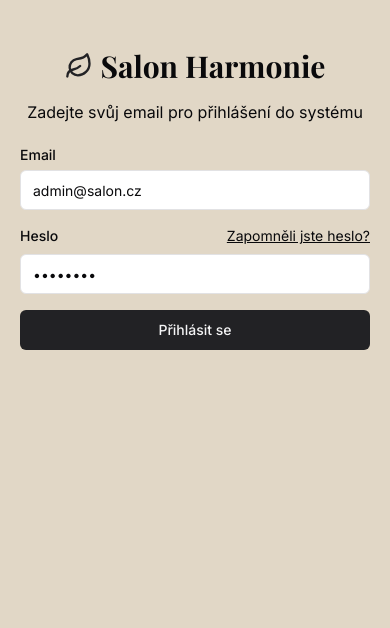
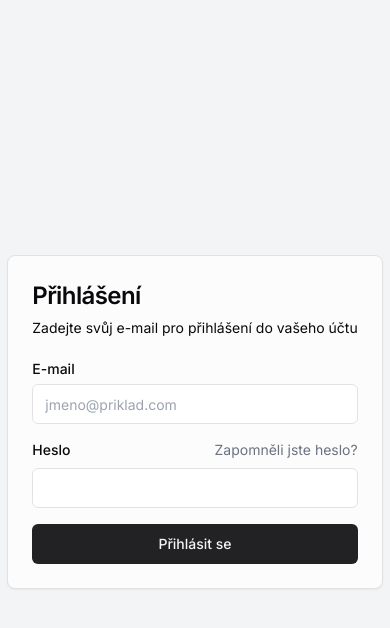
Before and after one commit to ishchuktaras/salon-harmonie-frontend, a Next.js app: page /login in a window 390 px wide. Shown: the top 628 px of the page. Built offline with nearby package versions, Linux system fonts and the light colour scheme; no server answers.

Commit message:
fix(login): Deaktivace odkazu 'Zapomenuté heslo' s tooltipem

```diff
--- a/src/app/login/page.tsx
+++ b/src/app/login/page.tsx
@@ -1,68 +1,74 @@
-// soubor: src/app/login/page.tsx
+'use client'
 
-"use client"
-
-import { Button } from "@/components/ui/button"
-import { Input } from "@/components/ui/input"
-import { Label } from "@/components/ui/label"
-import { useAuth } from "@/components/auth/auth-provider"
-import { useState, FormEvent } from "react"
-import { useRouter } from "next/navigation"
-import { apiClient } from "@/lib/api/client"
-import Image from "next/image"
-import Link from "next/link"
-import { Leaf } from "lucide-react"
+import { useState } from 'react'
+import { useRouter } from 'next/navigation'
+import { Button } from '@/components/ui/button'
+import {
+  Card,
+  CardContent,
+  CardDescription,
+  CardHeader,
+  CardTitle,
+} from '@/components/ui/card'
+import { Input } from '@/components/ui/input'
+import { Label } from '@/components/ui/label'
+import { useAuth } from '@/components/auth/auth-provider'
+import { Alert, AlertDescription, AlertTitle } from '@/components/ui/alert'
+import { AlertCircle } from 'lucide-react'
+import {
+  Tooltip,
+  TooltipContent,
+  TooltipProvider,
+  TooltipTrigger,
+} from '@/components/ui/tooltip'
 
 export default function LoginPage() {
-  const [email, setEmail] = useState("admin@salon.cz")
-  const [password, setPassword] = useState("admin123")
+  const [email, setEmail] = useState('')
+  const [password, setPassword] = useState('')
   const [error, setError] = useState<string | null>(null)
-  const [isLoading, setIsLoading] = useState(false)
+  const [loading, setLoading] = useState(false)
   const { login } = useAuth()
   const router = useRouter()
 
-  const handleSubmit = async (event: FormEvent) => {
-    event.preventDefault()
+  const handleSubmit = async (e: React.FormEvent) => {
+    e.preventDefault()
+    setLoading(true)
     setError(null)
-    setIsLoading(true)
     try {
-      const response = await apiClient.post<{ access_token: string; user: any }>('/auth/login', {
-        email,
-        password,
-      });
-
-      if (response.access_token && response.user) {
-        login(response.access_token, response.user);
-        router.push('/dashboard');
-      } else {
-        throw new Error("Odpověď z API neobsahuje token nebo uživatelská data.");
+      // Here you should authenticate the user and get token and user object from your API
+      // For demonstration, replace with actual API call and response handling
+      const response = await fetch('/api/login', {
+        method: 'POST',
+        headers: { 'Content-Type': 'application/json' },
+        body: JSON.stringify({ email, password }),
+      })
+      if (!response.ok) {
+        throw new Error('Invalid credentials')
       }
-
+      const { token, user } = await response.json()
+      await login(token, user)
+      router.push('/dashboard')
     } catch (err: any) {
-      console.error("Login failed:", err);
-      setError(err.response?.data?.message || "Přihlášení se nezdařilo. Zkontrolujte údaje.");
+      console.error('Login failed:', err)
+      setError('Přihlášení se nezdařilo. Zkontrolujte své údaje.')
     } finally {
-      setIsLoading(false)
+      setLoading(false)
     }
   }
 
   return (
-    <div className="w-full lg:grid lg:min-h-screen lg:grid-cols-2">
-      {/* Levá část s formulářem */}
-      <div className="flex items-center justify-center py-12">
-        <div className="mx-auto grid w-[350px] gap-6">
-          <div className="grid gap-2 text-center">
-            <div className="flex items-center justify-center gap-2 mb-2">
-                <Leaf className="h-7 w-7 text-primary" />
-                <h1 className="text-3xl font-bold font-serif">Salon Harmonie</h1>
-            </div>
-            <p className="text-balance text-muted-foreground">
-              Zadejte svůj email pro přihlášení do systému
-            </p>
-          </div>
+    <div className="flex min-h-screen items-center justify-center bg-gray-100 dark:bg-gray-950">
+      <Card className="mx-auto max-w-sm">
+        <CardHeader>
+          <CardTitle className="text-2xl">Přihlášení</CardTitle>
+          <CardDescription>
+            Zadejte svůj e-mail pro přihlášení do vašeho účtu
+          </CardDescription>
+        </CardHeader>
+        <CardContent>
           <form onSubmit={handleSubmit} className="grid gap-4">
             <div className="grid gap-2">
-              <Label htmlFor="email">Email</Label>
+              <Label htmlFor="email">E-mail</Label>
               <Input
                 id="email"
                 type="email"
@@ -70,18 +76,29 @@ export default function LoginPage() {
                 required
                 value={email}
                 onChange={(e) => setEmail(e.target.value)}
-                disabled={isLoading}
+                disabled={loading}
               />
             </div>
             <div className="grid gap-2">
               <div className="flex items-center">
                 <Label htmlFor="password">Heslo</Label>
-                <Link
-                  href="#"
-                  className="ml-auto inline-block text-sm underline"
-                >
-                  Zapomněli jste heslo?
-                </Link>
+
+                <TooltipProvider>
+                  <Tooltip>
+                    <TooltipTrigger asChild>
+                      <span
+                        className="ml-auto inline-block cursor-not-allowed text-sm text-gray-500 underline-offset-4 hover:underline"
+                        aria-disabled="true"
+                      >
+                        Zapomněli jste heslo?
+                      </span>
+                    </TooltipTrigger>
+                    <TooltipContent>
+                      <p>Tato funkce se připravuje.</p>
+                    </TooltipContent>
+                  </Tooltip>
+                </TooltipProvider>
+
               </div>
               <Input
                 id="password"
@@ -89,26 +106,22 @@ export default function LoginPage() {
                 required
                 value={password}
                 onChange={(e) => setPassword(e.target.value)}
-                disabled={isLoading}
+                disabled={loading}
               />
             </div>
-            {error && <p className="text-sm text-destructive text-center">{error}</p>}
-            <Button type="submit" className="w-full" disabled={isLoading}>
-              {isLoading ? "Probíhá přihlašování..." : "Přihlásit se"}
+            {error && (
+              <Alert variant="destructive">
+                <AlertCircle className="h-4 w-4" />
+                <AlertTitle>Chyba</AlertTitle>
+                <AlertDescription>{error}</AlertDescription>
+              </Alert>
+            )}
+            <Button type="submit" className="w-full" disabled={loading}>
+              {loading ? 'Přihlašování...' : 'Přihlásit se'}
             </Button>
           </form>
-        </div>
-      </div>
-      {/* Pravá část s obrázkem */}
-      <div className="hidden bg-muted lg:block">
-        <Image
-          src="/placeholder.svg"
-          alt="Obrázek interiéru salonu"
-          width="1920"
-          height="1080"
-          className="h-full w-full object-cover dark:brightness-[0.2] dark:grayscale"
-        />
-      </div>
+        </CardContent>
+      </Card>
     </div>
   )
 }
```
